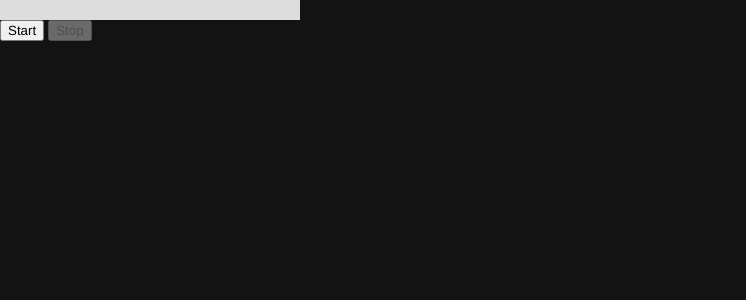
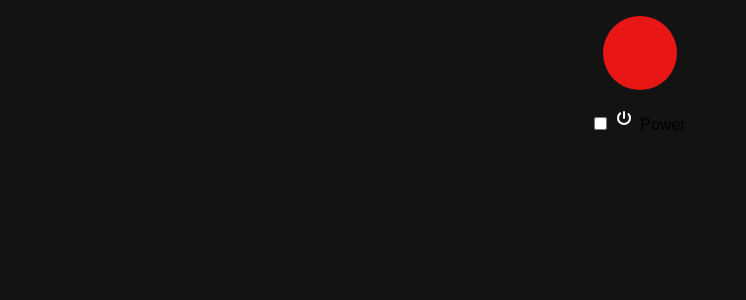
Before and after one commit to ilyasmirnov03/rage-in-silence, a SvelteKit app: page / in a window 1280 px wide. Shown: the top 300 px of the page, without its empty margins (0-746 px from the left). Built offline with nearby package versions, Linux system fonts and the light colour scheme.

Commit message:
wip: canvas rendering

```diff
--- /dev/null
+++ b/src/lib/Canvas.svelte
@@ -0,0 +1,5 @@
+<script>
+    export let canvas
+</script>
+
+<canvas bind:this={canvas} width="640" height="640"></canvas>
--- a/src/routes/+page.svelte
+++ b/src/routes/+page.svelte
@@ -1,8 +1,13 @@
 <script>
   // @ts-nocheck
 
+  import Canvas from "./../lib/Canvas.svelte";
+
   let volumePercentage = "0%";
   let volumeInterval = null;
+  let volumeColor = 0;
+  //canvas global variables
+  let canvas;
 
   async function init() {
       const audioStream = await navigator.mediaDevices.getUserMedia({
@@ -20,6 +25,7 @@
       audioSource.connect(analyser);
       const volumes = new Uint8Array(analyser.frequencyBinCount);
       return {volumes, analyser};
+
     };
 
     function volumeCallback(audio) {
@@ -30,43 +36,73 @@
       const averageVolume = volumeSum / audio.volumes.length;
       // Value range: 127 = analyser.maxDecibels - analyser.minDecibels;
       volumePercentage = (averageVolume * 100) / 127 * 0.73;
-    console.log(volumePercentage > 80);
-  }
+      volumeColor = (1 - volumePercentage / 100) * 96;
+      //canvas rendering
+      let bar_count = window.innerWidth / 2;
+      context.clearRect(0, 0, canvas.width, canvas.height);
+      context.fillStyle = "#ffffff";
 
-  async function startListening() {
-    if (volumeInterval === null) {
-      let audio = await init();
-      volumeInterval = setInterval(volumeCallback, 100, audio);
+      for (let i = 0; i < bar_count; i++) {
+        bar_pos = i * 4;
+        bar_width = 2;
+        bar_height = -(audio.volumes[i] / 2);
+
+        context.fillRect(bar_pos, height, bar_width, bar_height);
       }
     }
 
-  function stopListening() {
+    async function handleListening() {
       if (volumeInterval !== null) {
         clearInterval(volumeInterval);
         volumeInterval = null;
+      } else if (volumeInterval === null) {
+        let audio = await init();
+        volumeInterval = setInterval(volumeCallback, 100, audio);
       }
     }
 </script>
 
 <div class="volume__container">
-  <div class="volume__visualizer" style="width:{volumePercentage + "%"}; background-color:hsl({(1 - volumePercentage / 100) * 160}, 100%, 50%)" />
+  <div class="volume__visualizer" style="background-color:hsl({volumeColor}, 83%, 50%)" />
 </div>
-<button on:click={startListening} disabled="{volumeInterval}" class="volume__start">Start</button>
-<button on:click={stopListening} disabled="{!volumeInterval}" class="volume__stop">Stop</button>
+<div class="volume__buttons">
+  <label class="t">
+    <input class="t__checkbox" type="checkbox" on:click={handleListening} value="on">
+    <svg class="t__svg" width="24px" height="24px" viewBox="0 0 24 24" xmlns="http://www.w3.org/2000/svg">
+      <circle class="t__svg-ring" cx="12" cy="12" r="6" fill="none" stroke="#fff" stroke-width="2" stroke-linecap="round" stroke-dasharray="0 5 27.7 5" stroke-dashoffset="0.01" transform="rotate(-90,12,12)"/>
+      <line class="t__svg-line" x1="12" y1="6" x2="12" y2="15" stroke="#fff" stroke-width="2" stroke-linecap="round" stroke-dasharray="9 9" stroke-dashoffset="3"/>
+      <line class="t__svg-line" x1="12" y1="6" x2="12" y2="12" stroke="#fff" stroke-width="2" stroke-linecap="round" stroke-dasharray="6 6" stroke-dashoffset="6"/>
+    </svg>
+    <span class="t__sr">Power</span>
+  </label>
+</div>
+
+<Canvas bind:canvas = {canvas}></Canvas>
 
 <style>
   .volume__container {
-    width:300px;
-    height:20px;
-    background-color: #ddd;
-    position: relative;
+    display:flex;
+    justify-content: center;
+    padding:1rem 0;
+  }
+
+  .volume__buttons {
+    display: flex;
+    justify-content: center;
+    font: 1em/1.5 sans-serif;
+  }
+
+  .volume__buttons * {
+    border: 0;
+    margin: 0;
+    padding: 0;
   }
 
   .volume__visualizer {
-    position:absolute;
-    top:0;
-    left:0;
-    z-index:1;
-    height: 20px;
+    width:calc(3rem + 2vw);
+    height:calc(3rem + 2vw);
+    background-color: #ddd;
+    border-radius: 50%;
+    position: relative;
   }
 </style>
```
Lines whose indentation alone changed are shown as unchanged.
